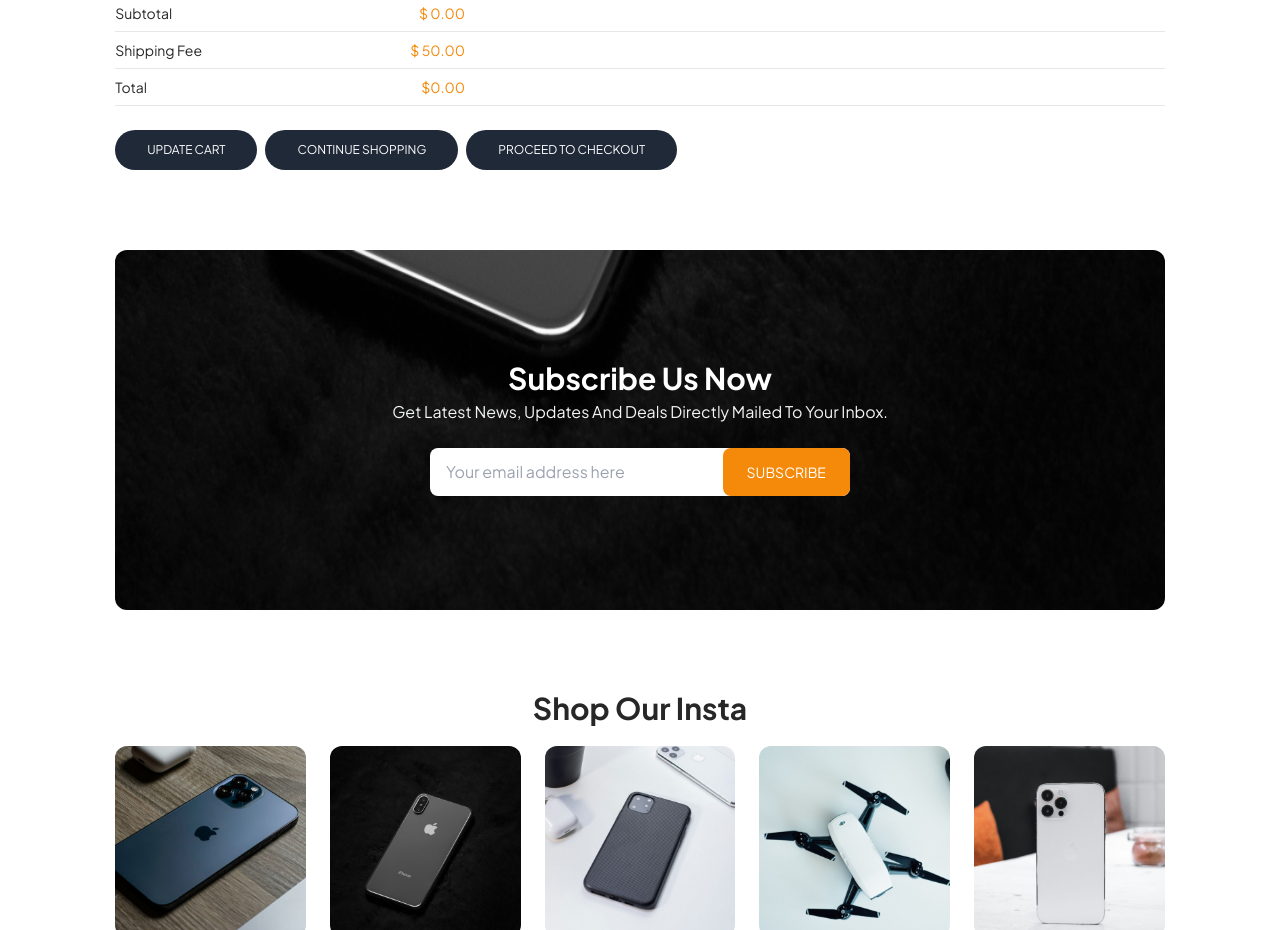
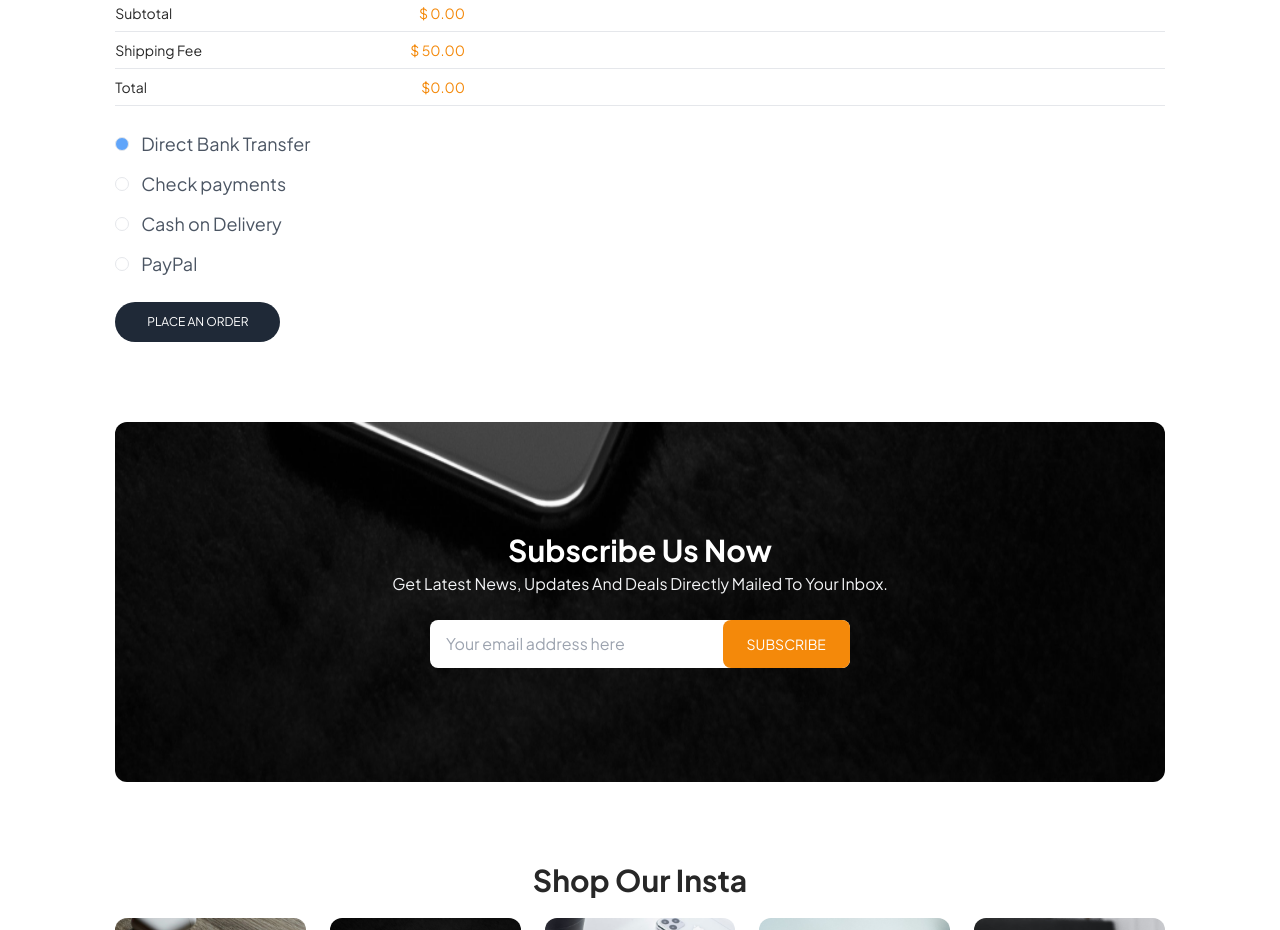
Before and after one commit to Omowunmikamil/BasicStore, a React (Vite) app in the folder frontend/: page /place-order in a window 1280 px wide. Shown: the part 1680-2610 px from the top of the page. Built offline with nearby package versions, Linux system fonts and the light colour scheme.

Commit message:
Refactor Cart and Checkout components to integrate navigation buttons and enhance payment method selection

```diff
--- a/frontend/src/components/CartTotal.jsx
+++ b/frontend/src/components/CartTotal.jsx
@@ -1,10 +1,8 @@
 import { useContext } from "react";
 import { ShopContext } from "../context/ShopContext";
-import Button from "./Button";
 
 const CartTotal = () => {
-  const { currency, deliveryFee, getCartAmount, navigate } =
-    useContext(ShopContext);
+  const { currency, deliveryFee, getCartAmount } = useContext(ShopContext);
   return (
     <div className="mt-12">
       <h2 className="text-start">Cart Totals</h2>
@@ -39,14 +37,6 @@ const CartTotal = () => {
           </div>
         </div>
       </div>
-      <div className="flex flex-col sm:flex-row gap-2 mt-6">
-        <Button text={"UPDATE CART"} onClick={() => navigate("/shop")} />
-        <Button text={"CONTINUE SHOPPING"} onClick={() => navigate("/shop")} />
-        <Button
-          text={"PROCEED TO CHECKOUT"}
-          onClick={() => navigate("/place-order")}
-        />
-      </div>
     </div>
   );
 };
--- a/frontend/src/pages/Cart.jsx
+++ b/frontend/src/pages/Cart.jsx
@@ -3,9 +3,10 @@ import { ShopContext } from "../context/ShopContext";
 import HerderBanner from "../components/HerderBanner";
 import { assets } from "../assets/assets";
 import CartTotal from "../components/CartTotal";
+import Button from "../components/Button";
 
 const Cart = () => {
-  const { products, cartItems, currency, updateCartQuantity } =
+  const { products, cartItems, currency, updateCartQuantity, navigate } =
     useContext(ShopContext);
 
   const [cartData, setCartData] = useState([]);
@@ -129,6 +130,18 @@ const Cart = () => {
         {/* Cart Total */}
         <div className="">
           <CartTotal />
+
+          <div className="flex flex-col sm:flex-row gap-2 mt-6">
+            <Button text={"UPDATE CART"} onClick={() => navigate("/shop")} />
+            <Button
+              text={"CONTINUE SHOPPING"}
+              onClick={() => navigate("/shop")}
+            />
+            <Button
+              text={"PROCEED TO CHECKOUT"}
+              onClick={() => navigate("/place-order")}
+            />
+          </div>
         </div>
       </div>
     </div>
--- a/frontend/src/pages/Checkout.jsx
+++ b/frontend/src/pages/Checkout.jsx
@@ -1,8 +1,13 @@
-import React from "react";
+import { useContext, useState } from "react";
 import HerderBanner from "../components/HerderBanner";
 import CartTotal from "../components/CartTotal";
+import { ShopContext } from "../context/ShopContext";
+import Button from "../components/Button";
 
 const Checkout = () => {
+  const { navigate } = useContext(ShopContext);
+  const [method, setMethod] = useState("dbt");
+
   return (
     <div>
       <HerderBanner
@@ -156,10 +161,76 @@ const Checkout = () => {
             </div>
           </div>
         </div>
-        {/* Shipping Address */}
+
+        {/* Payment Methods */}
         <div className="mt-8">
           <CartTotal />
+          <div className="flex flex-col gap-3 mt-6">
+            <div
+              className="flex items-center gap-3 cursor-pointer"
+              onClick={() => setMethod("dbt")}
+            >
+              <p
+                className={`size-3.5 border rounded-full cursor-pointer ${
+                  method === "dbt" ? "bg-blue-400" : ""
+                }`}
+              ></p>
+              <p className="text-lg text-gray-600 font-normal">
+                Direct Bank Transfer
+              </p>
+            </div>
+
+            {/* Check payments */}
+            <div
+              className="flex items-center gap-3 cursor-pointer"
+              onClick={() => setMethod("checkP")}
+            >
+              <p
+                className={`size-3.5 border rounded-full cursor-pointer ${
+                  method === "checkP" ? "bg-blue-400" : ""
+                }`}
+              ></p>
+              <p className="text-lg text-gray-600 font-normal">
+                Check payments
+              </p>
+            </div>
+
+            {/* Cash on Delivery */}
+            <div
+              className="flex items-center gap-3 cursor-pointer"
+              onClick={() => setMethod("cod")}
+            >
+              <p
+                className={`size-3.5 border rounded-full cursor-pointer ${
+                  method === "cod" ? "bg-blue-400" : ""
+                }`}
+              ></p>
+              <p className="text-lg text-gray-600 font-normal">
+                Cash on Delivery
+              </p>
+            </div>
+
+            {/* PayPal */}
+            <div
+              className="flex items-center gap-3 cursor-pointer"
+              onClick={() => setMethod("paypal")}
+            >
+              <p
+                className={`size-3.5 border rounded-full cursor-pointer ${
+                  method === "paypal" ? "bg-blue-400" : ""
+                }`}
+              ></p>
+              <p className="text-lg text-gray-600 font-normal">PayPal</p>
+            </div>
+          </div>
         </div>
+
+        {/* Place Order Button */}
+        <Button
+          text={"PLACE AN ORDER"}
+          onClick={() => navigate("/order")}
+          className={"mt-6"}
+        />
       </div>
     </div>
   );
```
